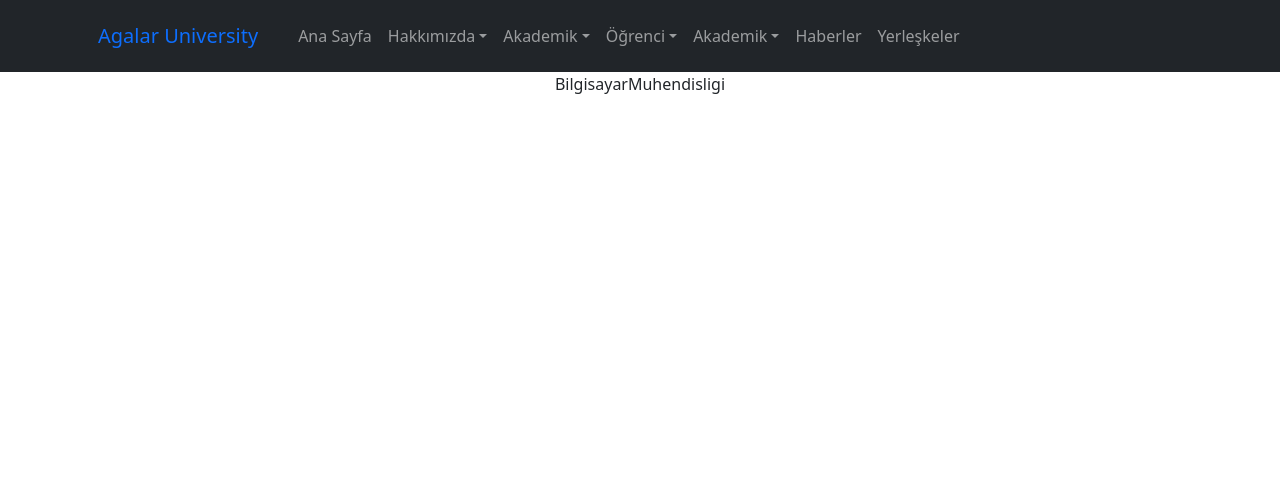
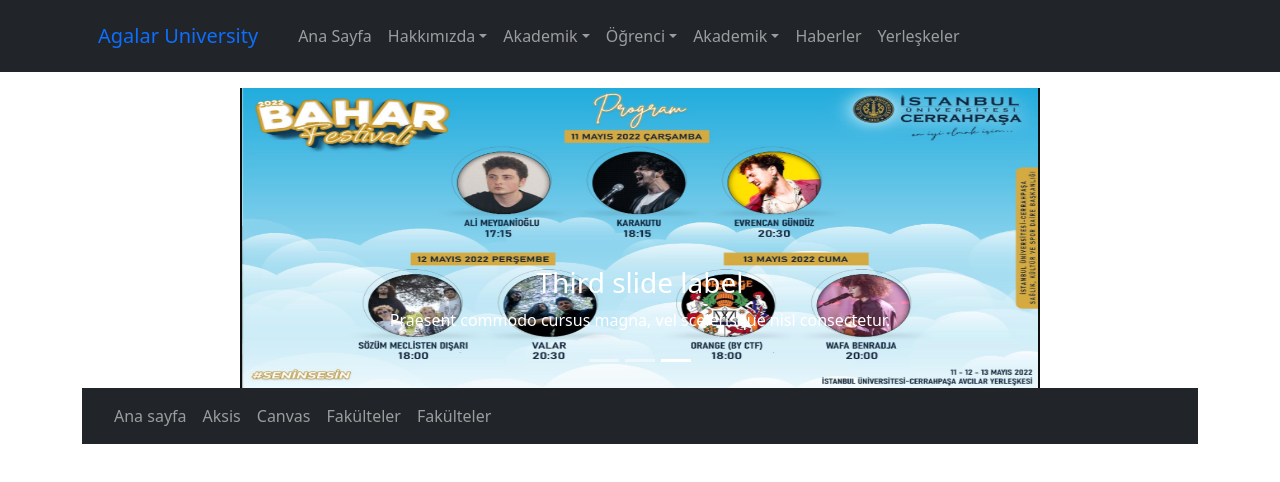
Before and after one commit to yahyaboyali/web-odev-react, a React (Create React App) app: page /Bolumler/BilgisayarMuhendisligi in a window 1280 px wide. Shown: the top 482 px of the page. Built offline with nearby package versions, Linux system fonts and the light colour scheme.

Commit message:
bilgisayar muh sayfasi duzenleme

```diff
--- /dev/null
+++ b/src/layouts/AltNavi.jsx
@@ -0,0 +1,20 @@
+import React from 'react'
+import { Container, Nav, Navbar } from 'react-bootstrap'
+
+export default function AltNavi() {
+    return (
+        <div className='col-md-12 feature-container'>
+            <Navbar bg="dark" variant="dark" expand="lg">
+                <Container >
+                    <Nav>
+                        <Nav.Link href="#home">Ana sayfa</Nav.Link>
+                        <Nav.Link href="#home">Aksis</Nav.Link>
+                        <Nav.Link href="#features">Canvas</Nav.Link>
+                        <Nav.Link href="#pricing">Fakülteler</Nav.Link>
+                        <Nav.Link href="#pricing">Fakülteler</Nav.Link>
+                    </Nav>
+                </Container>
+            </Navbar>
+        </div>
+    )
+}
--- /dev/null
+++ b/src/layouts/SlydeBilgisayarMuhendisligi.jsx
@@ -0,0 +1,43 @@
+import React from 'react'
+import Carousel from 'react-bootstrap/Carousel'
+export default function SlydeBilgisayarMuhendisligi() {
+    return (
+        <div style={{ marginTop: '1rem' }}>
+            <Carousel>
+                <Carousel.Item interval={1000}>
+                    <img
+                        className="resim"
+                        src="/img/BilgisayarMuhendisligi.jpeg?f=Lxq3TCXBNEKy170eHvxhFg?text=First slide&bg=282c34"
+                        alt="First slide"
+                    />
+                    <Carousel.Caption>
+                        <h3>First slide label</h3>
+                        <p>Nulla vitae elit libero, a pharetra augue mollis interdum.</p>
+                    </Carousel.Caption>
+                </Carousel.Item>
+                <Carousel.Item interval={500}>
+                    <img
+                        className="resim"
+                        src="/img/senlik.PNG?f=Lxq3TCXBNEKy170eHvxhFg?text=Second slide&bg=282c34"
+                        alt="Second slide"
+                    />
+                    <Carousel.Caption>
+                        <h3>Second slide label</h3>
+                        <p>Lorem ipsum dolor sit amet, consectetur adipiscing elit.</p>
+                    </Carousel.Caption>
+                </Carousel.Item>
+                <Carousel.Item>
+                    <img
+                        className="resim"
+                        src="/img/senlik.PNG?f=Lxq3TCXBNEKy170eHvxhFg?text=Third slide&bg=282c34"
+                        alt="Third slide"
+                    />
+                    <Carousel.Caption>
+                        <h3>Third slide label</h3>
+                        <p>Praesent commodo cursus magna, vel scelerisque nisl consectetur.</p>
+                    </Carousel.Caption>
+                </Carousel.Item>
+            </Carousel>
+        </div>
+    )
+}
--- a/src/pages/Bolumler/Fakulteler/Muhendislik/BilgisayarMuhendisligi.jsx
+++ b/src/pages/Bolumler/Fakulteler/Muhendislik/BilgisayarMuhendisligi.jsx
@@ -1,7 +1,24 @@
 import React from 'react'
+import { Col, Container, Row } from 'react-bootstrap'
+import AltNavi from '../../../../layouts/AltNavi'
+import SlydeBilgisayarMuhendisligi from '../../../../layouts/SlydeBilgisayarMuhendisligi'
 
 export default function BilgisayarMuhendisligi() {
   return (
-    <div>BilgisayarMuhendisligi</div>
+    <div>
+      <Container>
+        <Row container>
+          <Col>
+            <SlydeBilgisayarMuhendisligi />
+          </Col>
+        </Row>
+        <Row>
+          <Col>
+            <AltNavi />
+          </Col>
+        </Row>
+      </Container>
+
+    </div>
   )
 }
```
Also changed, not shown: public/img/bilgisayarMuhendisligi.jpeg (added).
